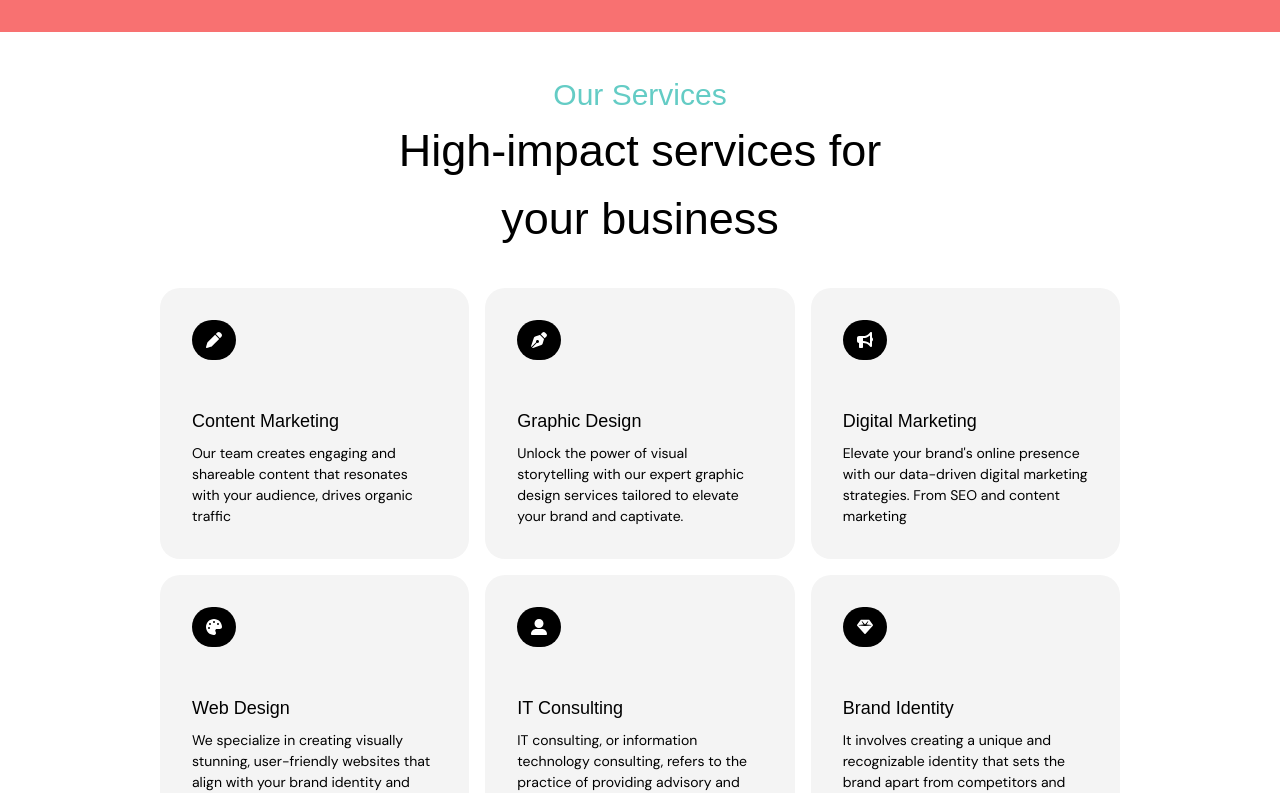
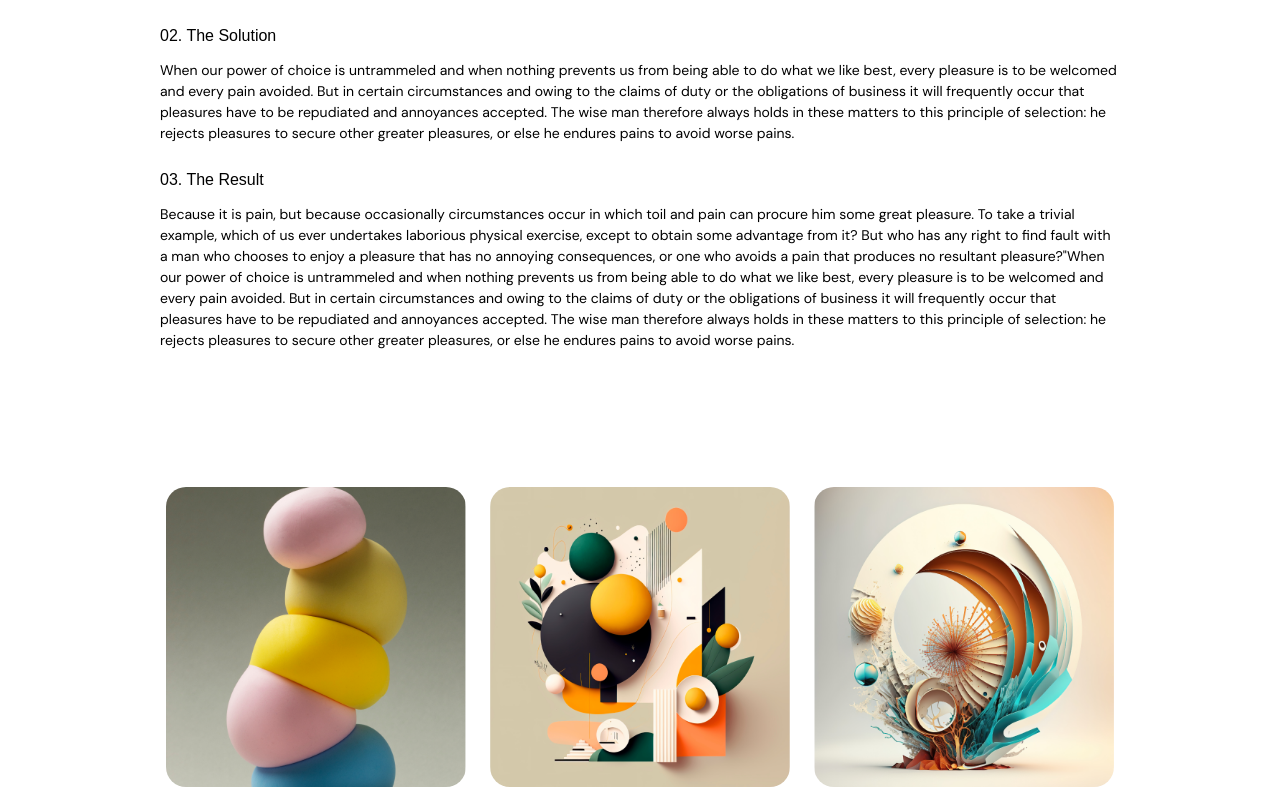
Before and after one commit to Ilham-r/canvix, a Next.js app: page / in a window 1280 px wide. Shown: the part 768-1561 px from the top of the page. Built offline with nearby package versions, Linux system fonts and the light colour scheme; a web font is replaced by a local one.

Commit message:
project details

```diff
--- a/Utilities/projects.js
+++ b/Utilities/projects.js
@@ -10,7 +10,7 @@ const projects = [
     location: "489 Depot Road Midland",
     challenge:
       "When our power of choice is untrammeled and when nothing prevents us from being able to do what we like best, every pleasure is to be welcomed and every pain avoided. But in certain circumstances and owing to the claims of duty or the obligations of business it will frequently occur that pleasures have to be repudiated and annoyances accepted. The wise man therefore always holds in these matters to this principle of selection: he rejects pleasures to secure other greater pleasures, or else he endures pains to avoid worse pains.",
-    solotion:
+    solution:
       "Temporibus autem quibusdam et aut officiis debitis aut rerum necessitatibus saepe eveniet ut et voluptates repudiandae sint et molestiae non recusandae. Itaque earum rerum hic tenetur a sapiente delectus, ut aut reiciendis voluptatibus maiores alias consequatur aut perferendis doloribus asperiores repellat. One who avoids a pain that produces no resultant pleasure. laborious physical exercise. One who avoids a pain that produces no resultant which of us ever undertakes laborious Avoids pleasure itself, because it is.",
     result:
       'Because it is pain, but because occasionally circumstances occur in which toil and pain can procure him some great pleasure. To take a trivial example, which of us ever undertakes laborious physical exercise, except to obtain some advantage from it? But who has any right to find fault with a man who chooses to enjoy a pleasure that has no annoying consequences, or one who avoids a pain that produces no resultant pleasure?"When our power of choice is untrammeled and when nothing prevents us from being able to do what we like best, every pleasure is to be welcomed and every pain avoided. But in certain circumstances and owing to the claims of duty or the obligations of business it will frequently occur that pleasures have to be repudiated and annoyances accepted. The wise man therefore always holds in these matters to this principle of selection: he rejects pleasures to secure other greater pleasures, or else he endures pains to avoid worse pains.       ',
@@ -26,7 +26,7 @@ const projects = [
     location: "489 Depot Road Midland",
     challenge:
       "When our power of choice is untrammeled and when nothing prevents us from being able to do what we like best, every pleasure is to be welcomed and every pain avoided. But in certain circumstances and owing to the claims of duty or the obligations of business it will frequently occur that pleasures have to be repudiated and annoyances accepted. The wise man therefore always holds in these matters to this principle of selection: he rejects pleasures to secure other greater pleasures, or else he endures pains to avoid worse pains.",
-    solotion:
+    solution:
       "Temporibus autem quibusdam et aut officiis debitis aut rerum necessitatibus saepe eveniet ut et voluptates repudiandae sint et molestiae non recusandae. Itaque earum rerum hic tenetur a sapiente delectus, ut aut reiciendis voluptatibus maiores alias consequatur aut perferendis doloribus asperiores repellat. One who avoids a pain that produces no resultant pleasure. laborious physical exercise. One who avoids a pain that produces no resultant which of us ever undertakes laborious Avoids pleasure itself, because it is.",
     result:
       'Because it is pain, but because occasionally circumstances occur in which toil and pain can procure him some great pleasure. To take a trivial example, which of us ever undertakes laborious physical exercise, except to obtain some advantage from it? But who has any right to find fault with a man who chooses to enjoy a pleasure that has no annoying consequences, or one who avoids a pain that produces no resultant pleasure?"When our power of choice is untrammeled and when nothing prevents us from being able to do what we like best, every pleasure is to be welcomed and every pain avoided. But in certain circumstances and owing to the claims of duty or the obligations of business it will frequently occur that pleasures have to be repudiated and annoyances accepted. The wise man therefore always holds in these matters to this principle of selection: he rejects pleasures to secure other greater pleasures, or else he endures pains to avoid worse pains.       ',
@@ -42,7 +42,7 @@ const projects = [
     location: "489 Depot Road Midland",
     challenge:
       "When our power of choice is untrammeled and when nothing prevents us from being able to do what we like best, every pleasure is to be welcomed and every pain avoided. But in certain circumstances and owing to the claims of duty or the obligations of business it will frequently occur that pleasures have to be repudiated and annoyances accepted. The wise man therefore always holds in these matters to this principle of selection: he rejects pleasures to secure other greater pleasures, or else he endures pains to avoid worse pains.",
-    solotion:
+    solution:
       "Temporibus autem quibusdam et aut officiis debitis aut rerum necessitatibus saepe eveniet ut et voluptates repudiandae sint et molestiae non recusandae. Itaque earum rerum hic tenetur a sapiente delectus, ut aut reiciendis voluptatibus maiores alias consequatur aut perferendis doloribus asperiores repellat. One who avoids a pain that produces no resultant pleasure. laborious physical exercise. One who avoids a pain that produces no resultant which of us ever undertakes laborious Avoids pleasure itself, because it is.",
     result:
       'Because it is pain, but because occasionally circumstances occur in which toil and pain can procure him some great pleasure. To take a trivial example, which of us ever undertakes laborious physical exercise, except to obtain some advantage from it? But who has any right to find fault with a man who chooses to enjoy a pleasure that has no annoying consequences, or one who avoids a pain that produces no resultant pleasure?"When our power of choice is untrammeled and when nothing prevents us from being able to do what we like best, every pleasure is to be welcomed and every pain avoided. But in certain circumstances and owing to the claims of duty or the obligations of business it will frequently occur that pleasures have to be repudiated and annoyances accepted. The wise man therefore always holds in these matters to this principle of selection: he rejects pleasures to secure other greater pleasures, or else he endures pains to avoid worse pains.       ',
@@ -58,7 +58,7 @@ const projects = [
     location: "489 Depot Road Midland",
     challenge:
       "When our power of choice is untrammeled and when nothing prevents us from being able to do what we like best, every pleasure is to be welcomed and every pain avoided. But in certain circumstances and owing to the claims of duty or the obligations of business it will frequently occur that pleasures have to be repudiated and annoyances accepted. The wise man therefore always holds in these matters to this principle of selection: he rejects pleasures to secure other greater pleasures, or else he endures pains to avoid worse pains.",
-    solotion:
+    solution:
       "Temporibus autem quibusdam et aut officiis debitis aut rerum necessitatibus saepe eveniet ut et voluptates repudiandae sint et molestiae non recusandae. Itaque earum rerum hic tenetur a sapiente delectus, ut aut reiciendis voluptatibus maiores alias consequatur aut perferendis doloribus asperiores repellat. One who avoids a pain that produces no resultant pleasure. laborious physical exercise. One who avoids a pain that produces no resultant which of us ever undertakes laborious Avoids pleasure itself, because it is.",
     result:
       'Because it is pain, but because occasionally circumstances occur in which toil and pain can procure him some great pleasure. To take a trivial example, which of us ever undertakes laborious physical exercise, except to obtain some advantage from it? But who has any right to find fault with a man who chooses to enjoy a pleasure that has no annoying consequences, or one who avoids a pain that produces no resultant pleasure?"When our power of choice is untrammeled and when nothing prevents us from being able to do what we like best, every pleasure is to be welcomed and every pain avoided. But in certain circumstances and owing to the claims of duty or the obligations of business it will frequently occur that pleasures have to be repudiated and annoyances accepted. The wise man therefore always holds in these matters to this principle of selection: he rejects pleasures to secure other greater pleasures, or else he endures pains to avoid worse pains.       ',
@@ -74,7 +74,7 @@ const projects = [
     location: "489 Depot Road Midland",
     challenge:
       "When our power of choice is untrammeled and when nothing prevents us from being able to do what we like best, every pleasure is to be welcomed and every pain avoided. But in certain circumstances and owing to the claims of duty or the obligations of business it will frequently occur that pleasures have to be repudiated and annoyances accepted. The wise man therefore always holds in these matters to this principle of selection: he rejects pleasures to secure other greater pleasures, or else he endures pains to avoid worse pains.",
-    solotion:
+    solution:
       "Temporibus autem quibusdam et aut officiis debitis aut rerum necessitatibus saepe eveniet ut et voluptates repudiandae sint et molestiae non recusandae. Itaque earum rerum hic tenetur a sapiente delectus, ut aut reiciendis voluptatibus maiores alias consequatur aut perferendis doloribus asperiores repellat. One who avoids a pain that produces no resultant pleasure. laborious physical exercise. One who avoids a pain that produces no resultant which of us ever undertakes laborious Avoids pleasure itself, because it is.",
     result:
       'Because it is pain, but because occasionally circumstances occur in which toil and pain can procure him some great pleasure. To take a trivial example, which of us ever undertakes laborious physical exercise, except to obtain some advantage from it? But who has any right to find fault with a man who chooses to enjoy a pleasure that has no annoying consequences, or one who avoids a pain that produces no resultant pleasure?"When our power of choice is untrammeled and when nothing prevents us from being able to do what we like best, every pleasure is to be welcomed and every pain avoided. But in certain circumstances and owing to the claims of duty or the obligations of business it will frequently occur that pleasures have to be repudiated and annoyances accepted. The wise man therefore always holds in these matters to this principle of selection: he rejects pleasures to secure other greater pleasures, or else he endures pains to avoid worse pains.       ',
@@ -90,7 +90,7 @@ const projects = [
     location: "489 Depot Road Midland",
     challenge:
       "When our power of choice is untrammeled and when nothing prevents us from being able to do what we like best, every pleasure is to be welcomed and every pain avoided. But in certain circumstances and owing to the claims of duty or the obligations of business it will frequently occur that pleasures have to be repudiated and annoyances accepted. The wise man therefore always holds in these matters to this principle of selection: he rejects pleasures to secure other greater pleasures, or else he endures pains to avoid worse pains.",
-    solotion:
+    solution:
       "Temporibus autem quibusdam et aut officiis debitis aut rerum necessitatibus saepe eveniet ut et voluptates repudiandae sint et molestiae non recusandae. Itaque earum rerum hic tenetur a sapiente delectus, ut aut reiciendis voluptatibus maiores alias consequatur aut perferendis doloribus asperiores repellat. One who avoids a pain that produces no resultant pleasure. laborious physical exercise. One who avoids a pain that produces no resultant which of us ever undertakes laborious Avoids pleasure itself, because it is.",
     result:
       'Because it is pain, but because occasionally circumstances occur in which toil and pain can procure him some great pleasure. To take a trivial example, which of us ever undertakes laborious physical exercise, except to obtain some advantage from it? But who has any right to find fault with a man who chooses to enjoy a pleasure that has no annoying consequences, or one who avoids a pain that produces no resultant pleasure?"When our power of choice is untrammeled and when nothing prevents us from being able to do what we like best, every pleasure is to be welcomed and every pain avoided. But in certain circumstances and owing to the claims of duty or the obligations of business it will frequently occur that pleasures have to be repudiated and annoyances accepted. The wise man therefore always holds in these matters to this principle of selection: he rejects pleasures to secure other greater pleasures, or else he endures pains to avoid worse pains.       ',
--- a/app/Home/sections/Process.jsx
+++ b/app/Home/sections/Process.jsx
@@ -50,12 +50,14 @@ const Process = () => {
               image="./images/project1.png"
               title="Web UI design"
               text="Creative  UI design"
+              project={true}
             />
 
             <ProjectCard
               image="./images/project2.png"
               title="UI Design"
               text="Creative Rebranding for logo"
+              project={true}
             />
           </div>
           <div className="flex flex-col gap-7 w-1/2 pt-16 items-end  max-md:w-full ">
@@ -71,12 +73,14 @@ const Process = () => {
               image="./images/project3.png"
               title="To design Digital Strategy"
               text="Social Media Marketing"
+              project={true}
             />
 
             <ProjectCard
               image="./images/project4.png"
               title="UI design"
               text="Creative Rebranding for logo"
+              project={true}
             />
           </div>
         </div>
--- a/app/Portfolio/Project/page.jsx
+++ b/app/Portfolio/Project/page.jsx
@@ -1,99 +1,79 @@
 "use client";
-import { useSearchParams } from "next/navigation";
-import React, { Suspense } from "react";
+
+import ProjectCard from "@/components/ProjectCard";
+
 import projects from "@/Utilities/projects";
-import ProjectCard from "@/components/ProjectCard";
-import Image from "next/image";
-
 const Project = () => {
-  const params = useSearchParams();
-  const id = params.get("id");
+  const id = 1;
 
   const project = projects.find((project) => project.id === Number(id));
-  const filteredProjects = projects.filter(
-    (project) => project.id !== Number(id)
-  );
+
+  const filteredProjects = projects.filter((project) => project.id !== id);
+
   const res_projects = filteredProjects.slice(0, 3);
 
   return (
-    <div className="flex w-full px-10 pt-28 gap-28 min-h-screen items-center flex-col">
-      <div className="flex w-[80%] items-center gap-14 max-lg:w-full flex-col">
-        <Suspense fallback={<div>Loading project details...</div>}>
-          {project && (
+    <div className=" flex w-full px-10 pt-28 gap-28 min-h-screen items-center  flex-col ">
+      <div className="flex w-[80%] items-center gap-14 max-lg:w-full flex-col ">
         <div
-              className="w-full relative h-[400px] rounded-[20px] bg-cover bg-center items-center"
+          className="w-full relative h-[400px] rounded-[20px] bg-cover bg-center items-center  "
           style={{ backgroundImage: `url(${project.image})` }}
         >
-              <div className="flex absolute bottom-[-40px] justify-between left-1/2 transform -translate-x-1/2 w-[80%] max-lg:w-full max-md:relative max-md:justify-center max-md:flex-wrap max-md:gap-4">
-                <div className="flex flex-col gap-2 bg-black text-white p-3 rounded-[20px]">
+          <div className="flex  absolute bottom-[-40px]   justify-between left-1/2 transform -translate-x-1/2 w-[80%] max-lg:w-full max-md:relative max-md:justify-center max-md:flex-wrap max-md:gap-4 ">
+            <div className="flex flex-col gap-2  bg-black text-white p-3 rounded-[20px] ">
               <p className="font-roboto">Category:</p>
               <p className="text-bodysmall">{project.category}</p>
             </div>
-                <div className="flex flex-col gap-2 bg-black text-white p-3 rounded-[20px]">
+            <div className="flex flex-col gap-2  bg-black text-white p-3 rounded-[20px] ">
               <p className="font-roboto">Client:</p>
               <p className="text-bodysmall">{project.client}</p>
             </div>
-                <div className="flex flex-col gap-2 bg-black text-white p-3 rounded-[20px]">
+            <div className="flex flex-col gap-2  bg-black text-white p-3 rounded-[20px] ">
               <p className="font-roboto">Date:</p>
               <p className="text-bodysmall">{project.date}</p>
             </div>
-                <div className="flex flex-col gap-2 bg-black text-white p-3 rounded-[20px]">
+            <div className="flex flex-col gap-2  bg-black text-white p-3 rounded-[20px] ">
               <p className="font-roboto">Location:</p>
               <p className="text-bodysmall">{project.location}</p>
             </div>
           </div>
         </div>
-          )}
-        </Suspense>
-
-        <Suspense fallback={<div>Loading project description...</div>}>
-          {project && (
-            <div className="flex w-full py-20 items-start justify-center gap-6 flex-col">
+        <div className=" flex w-full py-20 items-start justify-center gap-6 flex-col">
           <div className="flex gap-3 flex-col">
             <p className="font-roboto">01. The Challenge</p>
             <p className="text-bodysmall">{project.challenge}</p>
           </div>
           <div className="flex gap-3 flex-col">
             <p className="font-roboto">02. The Solution</p>
-                <p className="text-bodysmall">{project.solution}</p>
+            <p className="text-bodysmall">{project.challenge}</p>
           </div>
           <div className="flex gap-3 flex-col">
             <p className="font-roboto">03. The Result</p>
             <p className="text-bodysmall">{project.result}</p>
           </div>
         </div>
-          )}
-        </Suspense>
 
-        <div className="flex w-full pb-20 items-center justify-center gap-6 max-lg:flex-wrap">
-          <Image
+        <div className="flex w-full pb-20  items-center justify-center gap-6 max-lg:flex-wrap ">
+          <img
             src="./images/detail1.png"
             alt="project detail"
-            className="rounded-[20px] w-[300px] h-[300px]"
-            width={300}
-            height={300}
+            className="rounded-[20px] w-[300px] h-[300px]  "
           />
-          <Image
+          <img
             src="./images/detail2.png"
             alt="project detail"
-            className="rounded-[20px] w-[300px] h-[300px]"
-            width={300}
-            height={300}
+            className="rounded-[20px] w-[300px] h-[300px]  "
           />
-          <Image
+          <img
             src="./images/detail3.png"
             alt="project detail"
-            className="rounded-[20px] w-[300px] h-[300px]"
-            width={300}
-            height={300}
+            className="rounded-[20px] w-[300px] h-[300px]  "
           />
         </div>
-
-        <p className="font-roboto text-h4">Recent Projects</p>
-        <div className="grid grid-cols-3 gap-12 max-lg:grid-cols-2 max-md:grid-cols-1 pb-28">
+        <p className="font-roboto text-h4">Recent Projects </p>
+        <div className="grid grid-cols-3 gap-12 max-lg:grid-cols-2 max-md:grid-cols-1 pb-28 ">
           {res_projects?.map((proj) => (
             <ProjectCard
-              key={proj.id}
               image={proj.image}
               title={proj.title}
               text={proj.description}
--- a/app/page.js
+++ b/app/page.js
@@ -1,9 +1,10 @@
 import HomePage from "./Home/page";
+import Project from "./Portfolio/Project/page";
 
 export default function Home() {
   return (
     <div className="">
-      <HomePage />
+      <Project />
     </div>
   );
 }
```
Lines whose indentation alone changed are shown as unchanged.
